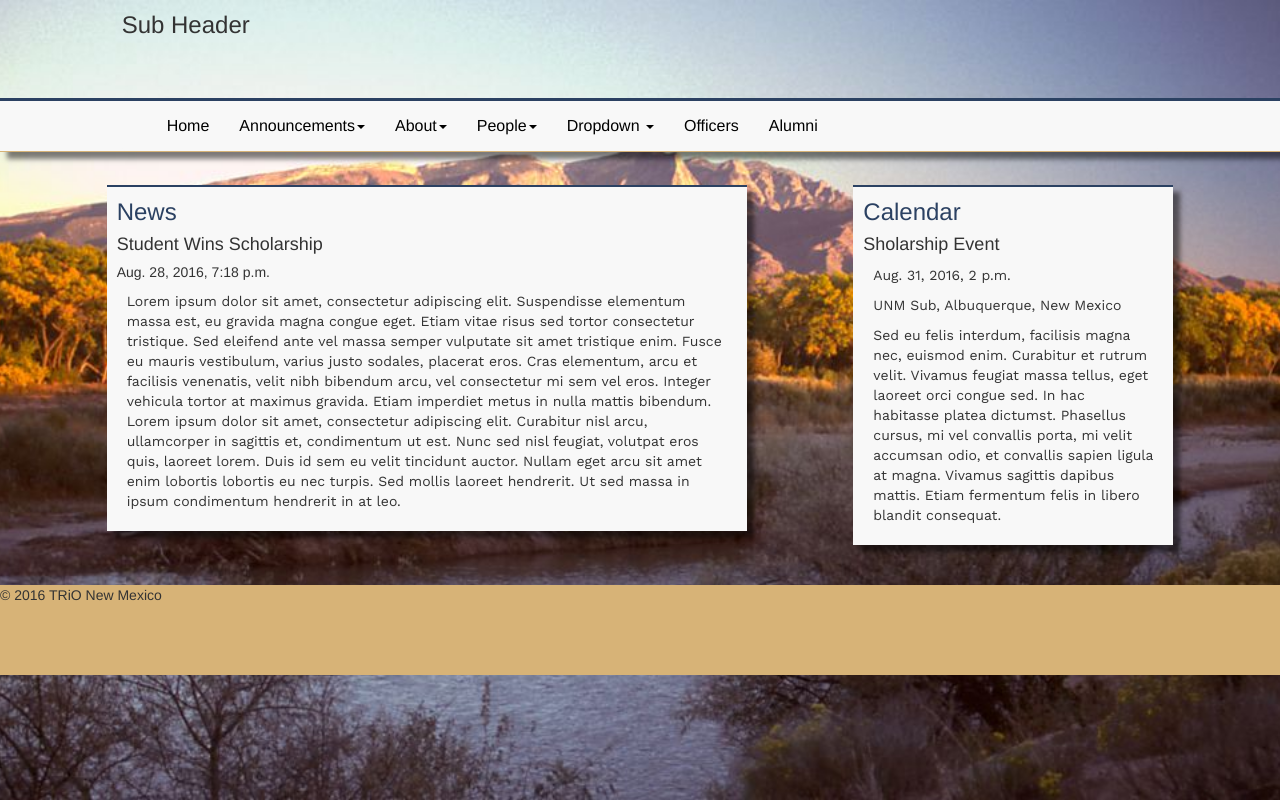
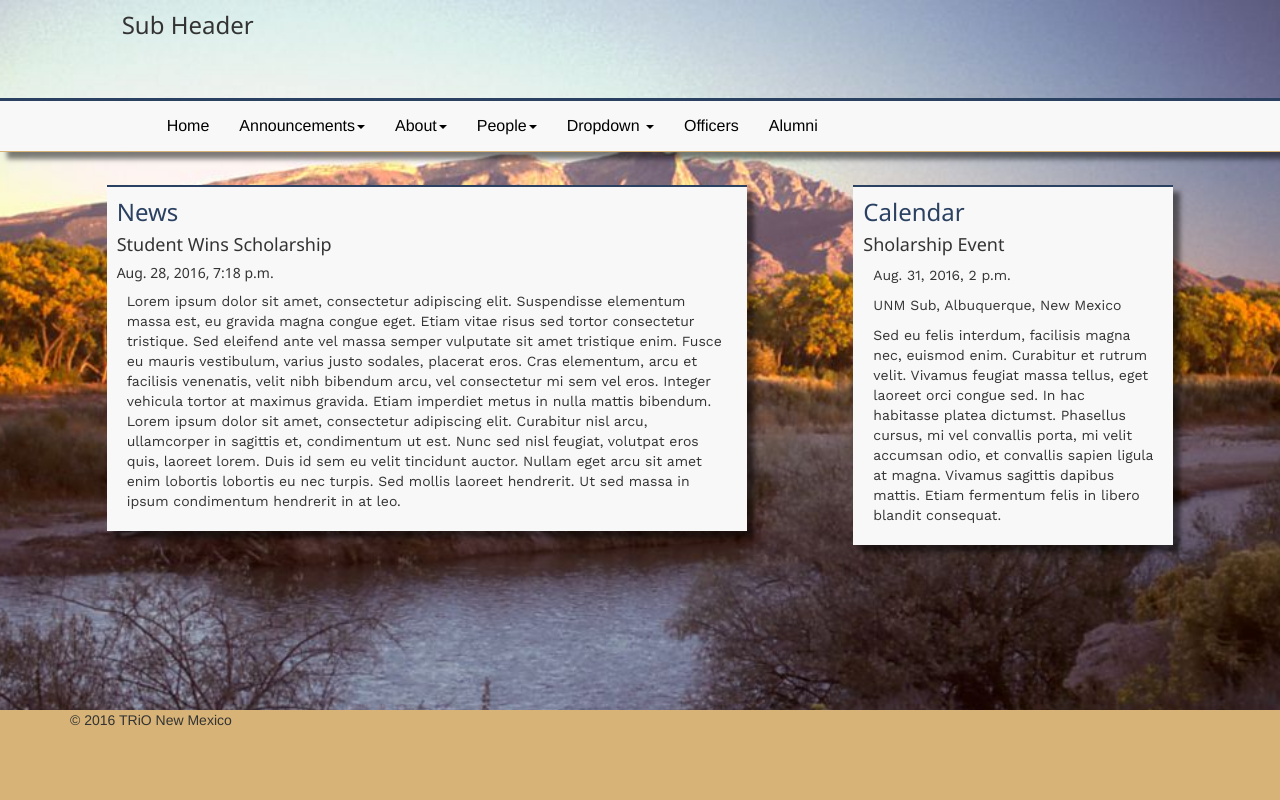
Before and after one commit to RPJarvis/trio_nm, a Django app: page / in a window 1280 px wide. Run offline with Django 3.2, Linux system fonts and the light colour scheme; data comes from the database, SQL or seed files in the repository; some libraries are stand-ins or nearby versions.

Commit message:
finally fixed footer

```diff
--- a/trio_nm/static/css/scss/styles.scss
+++ b/trio_nm/static/css/scss/styles.scss
@@ -6,20 +6,23 @@ $dark-blue: #2B4162;
 $cream: #f8f8f8;
 
 
+html,
+body {
+    height: 100%;
+    /* The html and body elements cannot have any padding or margin. */
+}
 
+/* Wrapper for page content to push down footer */
+#wrap {
+    min-height: 100%;
+    height: auto !important;
 
-html {
-  position: relative;
+    /* Negative indent footer by it's height */
+    margin: 0 auto -90px;
+}
 
-}
-html, body {
-    margin: 0;
-    height: 100%;
-}
-body {
-  /* Margin bottom by footer height
-  margin-bottom: 60px;*/
-}
+/* Set the fixed height of the footer here */
+
 
 body {
   background: url(../img/sandias.jpg) no-repeat center center fixed;
@@ -27,7 +30,6 @@ body {
   -moz-background-size: cover;
   -o-background-size: cover;
   background-size: cover;
-
 }
 
 
@@ -106,25 +108,29 @@ body {
 .main, .content-container, #events-portlet {
   background-color: #f8f8f8;
   margin-top: 14px;
-  padding: 0px 10px 10px 10px;
+  padding: 0 10px 10px 10px;
   position: inherit;
 }
 
 .content-header {
   color: $dark-blue;
+  font-family: 'Noto Sans', sans-serif;
+}
+
+h1, h2, h3, h4, h5 {
+  font-family: 'Noto Sans', sans-serif;
 }
 
 .content-container {
   border-top: 2px solid $dark-blue;
-  -webkit-box-shadow: 7px 7px 5px 0px rgba(0,0,0,0.5);
-  -moz-box-shadow: 7px 7px 5px 0px rgba(0,0,0,0.5);
-  box-shadow: 7px 7px 5px 0px rgba(0,0,0,0.5);
+  -webkit-box-shadow: 7px 7px 5px 0 rgba(0,0,0,0.5);
+  -moz-box-shadow: 7px 7px 5px 0 rgba(0,0,0,0.5);
+  box-shadow: 7px 7px 5px 0 rgba(0,0,0,0.5);
   padding-top: 0;
   p {
     padding-left: 10px;
     padding-right: 10px;
     font-family: 'Work Sans', sans-serif;
-
   }
 }
 
@@ -133,7 +139,7 @@ h3 {
   margin-top: 12px;
 }
 
-.footer {
+#footer {
   position: static;
   bottom: 0;
   width: 100%;
@@ -142,6 +148,22 @@ h3 {
   background-color: $dark-yellow;
 }
 
+#push,
+#footer {
+    height: 90px;
+}
+
+
+/* Lastly, apply responsive CSS fixes as necessary */
+@media (max-width: 767px) {
+    #footer {
+        margin-left: -20px;
+        margin-right: -20px;
+        padding-left: 20px;
+        padding-right: 20px;
+    }
+}
+
 .col-md-4 {
   padding: 0;
 }
--- a/trio_nm/static/css/styles.css
+++ b/trio_nm/static/css/styles.css
@@ -1,14 +1,16 @@
-html {
-  position: relative; }
+html,
+body {
+  height: 100%;
+  /* The html and body elements cannot have any padding or margin. */ }
 
-html, body {
-  margin: 0;
-  height: 100%; }
+/* Wrapper for page content to push down footer */
+#wrap {
+  min-height: 100%;
+  height: auto !important;
+  /* Negative indent footer by it's height */
+  margin: 0 auto -90px; }
 
-body {
-  /* Margin bottom by footer height
-  margin-bottom: 60px;*/ }
-
+/* Set the fixed height of the footer here */
 body {
   background: url(../img/sandias.jpg) no-repeat center center fixed;
   -webkit-background-size: cover;
@@ -67,17 +69,21 @@ body {
 .main, .content-container, #events-portlet {
   background-color: #f8f8f8;
   margin-top: 14px;
-  padding: 0px 10px 10px 10px;
+  padding: 0 10px 10px 10px;
   position: inherit; }
 
 .content-header {
-  color: #2B4162; }
+  color: #2B4162;
+  font-family: 'Noto Sans', sans-serif; }
+
+h1, h2, h3, h4, h5 {
+  font-family: 'Noto Sans', sans-serif; }
 
 .content-container {
   border-top: 2px solid #2B4162;
-  -webkit-box-shadow: 7px 7px 5px 0px rgba(0, 0, 0, 0.5);
-  -moz-box-shadow: 7px 7px 5px 0px rgba(0, 0, 0, 0.5);
-  box-shadow: 7px 7px 5px 0px rgba(0, 0, 0, 0.5);
+  -webkit-box-shadow: 7px 7px 5px 0 rgba(0, 0, 0, 0.5);
+  -moz-box-shadow: 7px 7px 5px 0 rgba(0, 0, 0, 0.5);
+  box-shadow: 7px 7px 5px 0 rgba(0, 0, 0, 0.5);
   padding-top: 0; }
   .content-container p {
     padding-left: 10px;
@@ -87,7 +93,7 @@ body {
 h3 {
   margin-top: 12px; }
 
-.footer {
+#footer {
   position: static;
   bottom: 0;
   width: 100%;
@@ -95,6 +101,17 @@ h3 {
   height: 90px;
   background-color: #D7B377; }
 
+#push,
+#footer {
+  height: 90px; }
+
+/* Lastly, apply responsive CSS fixes as necessary */
+@media (max-width: 767px) {
+  #footer {
+    margin-left: -20px;
+    margin-right: -20px;
+    padding-left: 20px;
+    padding-right: 20px; } }
 .col-md-4 {
   padding: 0; }
 
--- a/trio_nm/trio_nm_main/templates/trio_nm_main/_footer.html
+++ b/trio_nm/trio_nm_main/templates/trio_nm_main/_footer.html
@@ -1,3 +1,11 @@
-<footer class="align_center footer">
+<div id="footer">
+  <div class="container">
     <span>© 2016 TRiO New Mexico</span>
-</footer>
+  </div>
+</div>
+<!--
+<div class="navbar navbar-fixed-bottom">
+    <footer class="align_center footer">
+
+    </footer>
+</div>-->
--- a/trio_nm/trio_nm_main/templates/trio_nm_main/base.html
+++ b/trio_nm/trio_nm_main/templates/trio_nm_main/base.html
@@ -9,6 +9,7 @@
     <link href="{% static "css/bootstrap.css" %}" rel="stylesheet" media="screen">
     <link href="{% static "css/styles.css" %}" rel="stylesheet" media="screen">
     <link href="https://fonts.googleapis.com/css?family=Work+Sans" rel="stylesheet">
+    <link href="https://fonts.googleapis.com/css?family=Noto+Sans" rel="stylesheet">
     <script src="{% static "js/jquery-3.1.0.min.js" %}" type="text/javascript"></script>
     <script src="{% static "js/bootstrap.min.js" %}" type="text/javascript"></script>
     <meta charset="UTF-8">
@@ -17,11 +18,14 @@
     <title>TRiO New Mexico</title>
 </head>
 <body>
-    {% include '_header.html' %}
-    {% block content %}
-    {% endblock %}
+    <div id="wrap">
+        {% include '_header.html' %}
+        {% block content %}
+        {% endblock %}
+        <div id="push"></div>
+
+    </div>
     {% include '_footer.html' %}
-
-<script src="{% static "js/scripts.js" %}" type="text/javascript"></script>
+    <script src="{% static "js/scripts.js" %}" type="text/javascript"></script>
 </body>
 </html>
--- a/trio_nm/trio_nm_main/views.py
+++ b/trio_nm/trio_nm_main/views.py
@@ -9,7 +9,7 @@ def index(request):
 
     latest_news_item = NewsItem.objects.latest('publish_date')
     calendar = CalendarEvent.objects.all()
-    print calendar
+
     context_dict = {'latest_news_item': latest_news_item, 'calendar': calendar}
 
     return render_to_response('index.html', context_dict, context)
```
Also changed, not shown: 1 other file.
